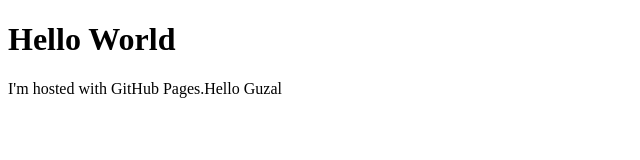
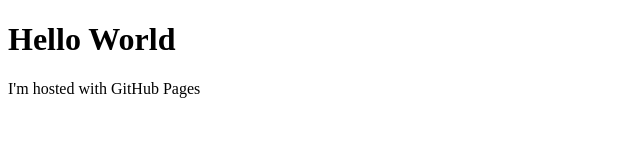
Before and after one commit to Botode/Botode.github.io, a plain HTML site: page index.html in a window 1280 px wide. Shown: the whole page, without its empty margins (0-640 px from the left). Drawn offline with Linux system fonts and the light colour scheme.

Commit message:
Update index.html

```diff
--- a/index.html
+++ b/index.html
@@ -2,6 +2,6 @@
 <html>
 <body>
 <h1>Hello World</h1>
-<p>I'm hosted with GitHub Pages.Hello Guzal</p>
+<p>I'm hosted with GitHub Pages</p>
 </body>
 </html>
```
